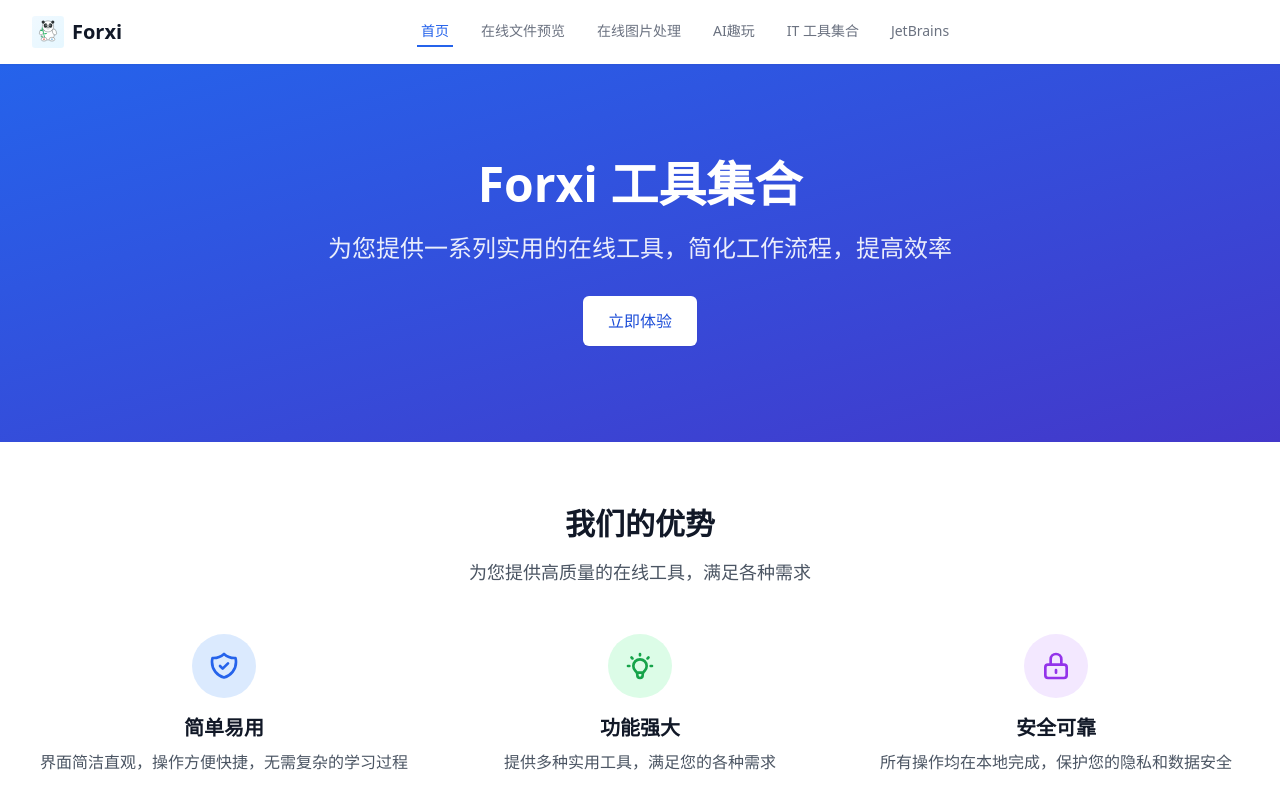
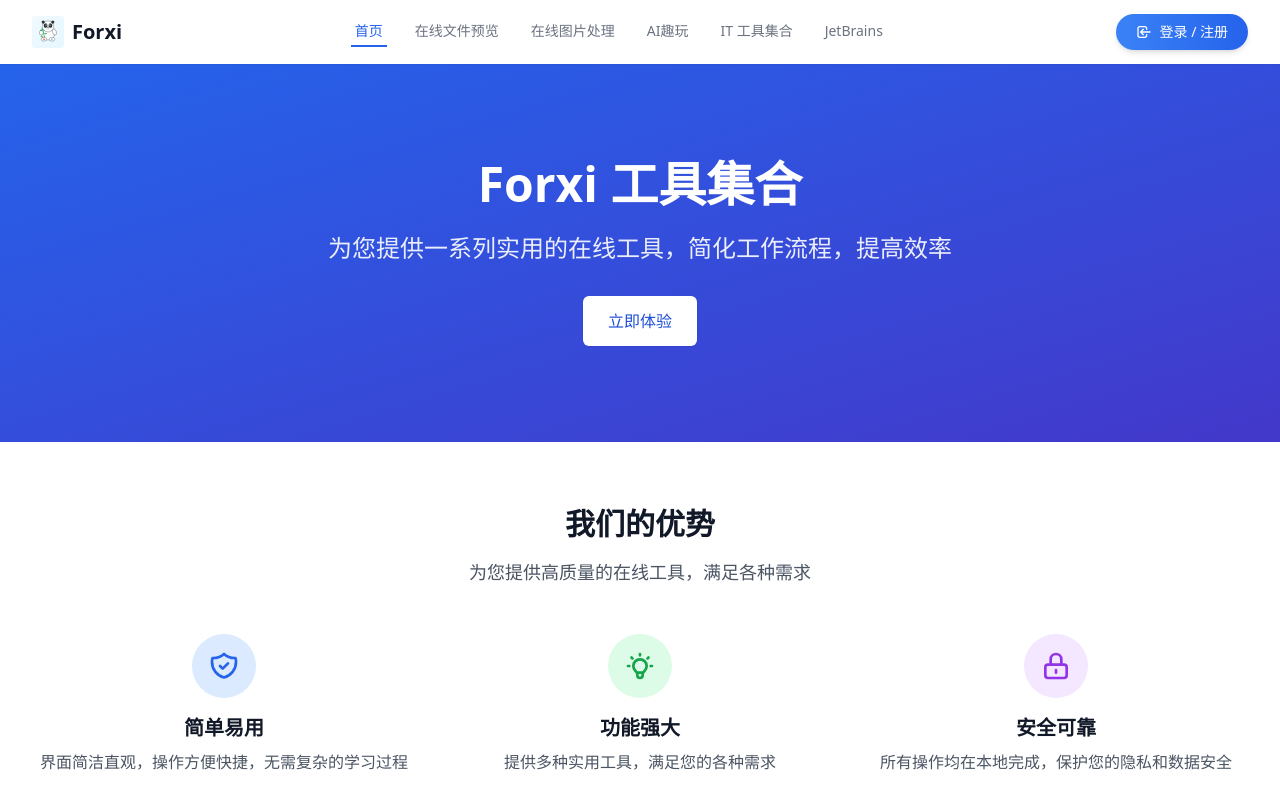
Before and after one commit to zengzhifei/forxi, a Vue app: page / in a window 1280 px wide. Shown: the top 800 px of the page. Built offline with nearby package versions, Linux system fonts and the light colour scheme.

Commit message:
add auth

```diff
--- a/src/components/UserMenu.vue
+++ b/src/components/UserMenu.vue
@@ -56,7 +56,7 @@
   </div>
 
   <!-- 未登录状态 -->
-  <div v-else-if="showLoginEntry" class="flex items-center">
+  <div v-else class="flex items-center">
     <router-link
       to="/auth"
       class="flex items-center gap-2 px-3 sm:px-5 py-2 text-sm font-medium text-white bg-gradient-to-r from-blue-500 to-blue-600 rounded-full shadow-md hover:shadow-lg hover:shadow-blue-500/30 hover:from-blue-600 hover:to-blue-700 transition-all duration-200"
@@ -91,10 +91,6 @@
 const userAvatar = computed(() => {
   const avatar = user.value?.avatar || ''
   return avatar.trim().replace(/`/g, '')
-})
-
-const showLoginEntry = computed(() => {
-  return document.cookie.includes('login_enabled=1')
 })
 
 const handleAvatarError = (e) => {
```
